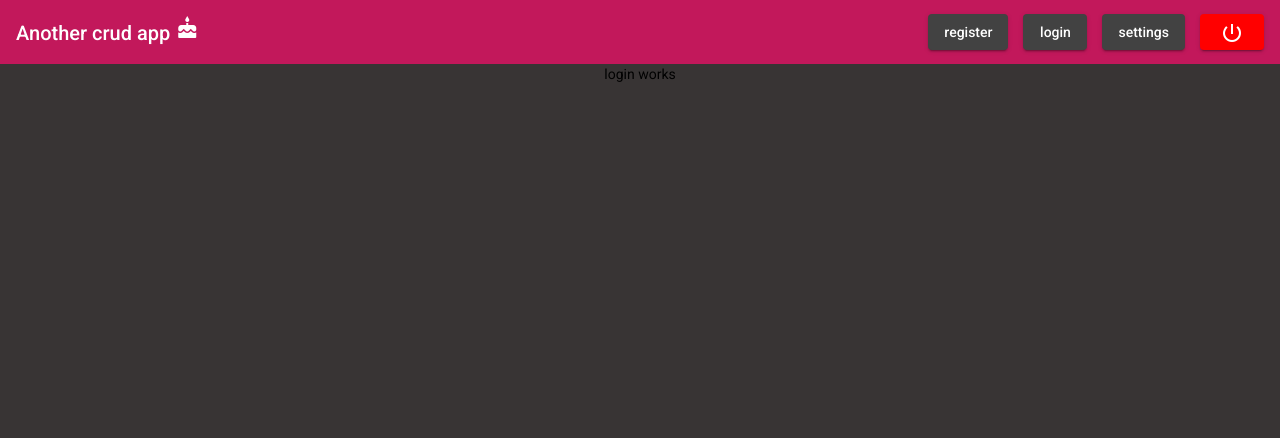
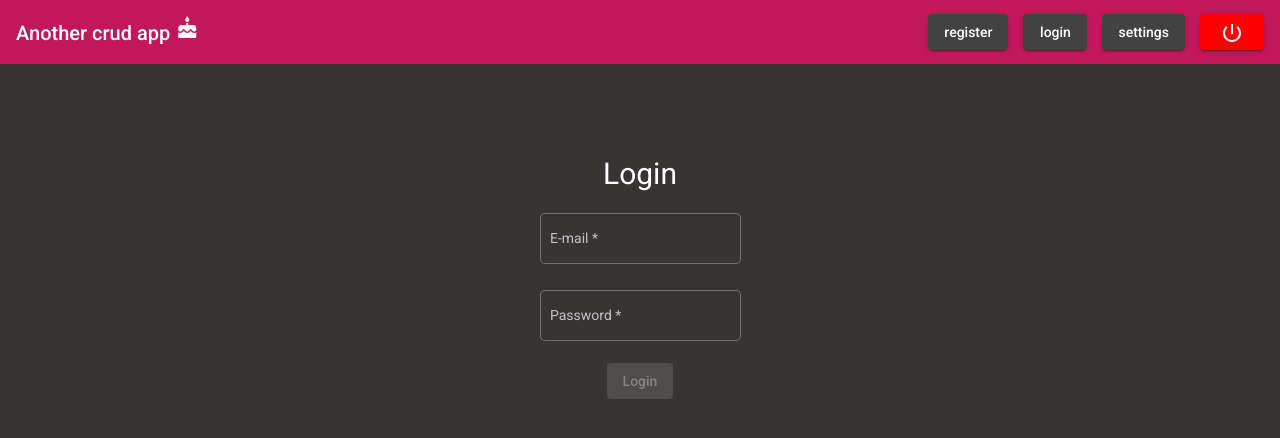
Before and after one commit to oDs1337/register-login-crud, an Angular app: page /login in a window 1280 px wide. Shown: the top 438 px of the page. Built offline with nearby package versions, Linux system fonts and the light colour scheme.

Commit message:
login component with style and form

```diff
--- a/src/app/login/login.component.css
+++ b/src/app/login/login.component.css
@@ -1,6 +1,14 @@
-.test{
-  margin-top: -12px;
-  width: 100%;
-  height: 100%;
-  background-color: rgb(56,52,52);
+.form{
+  margin-top: 100px;
+  display: flex;
+  flex-direction: column;
+  color: white;
 }
+.form_title{
+  font-size: 30px;
+  margin-bottom: 25px;
+}
+.form_title, .form_submit{
+  display: flex;
+  justify-content: center;
+}
--- a/src/app/login/login.component.html
+++ b/src/app/login/login.component.html
@@ -1 +1,30 @@
-<p>login works</p>
+<div class="form">
+  <div class="form_title">
+    <span>Login</span>
+  </div>
+  <form [formGroup]="loginForm" (ngSubmit)="onSubmit(loginForm.value)">
+
+    <div class="form_input_email">
+      <mat-form-field appearance="outline">
+        <mat-label>E-mail</mat-label>
+        <input matInput [formControl]="email">
+        <mat-error *ngIf="email.invalid">dsa</mat-error>
+      </mat-form-field>
+    </div>
+
+    <div class="form_input_password">
+      <mat-form-field appearance="outline">
+        <mat-label>Password</mat-label>
+        <input matInput type="password" [formControl]="password">
+        <mat-error *ngIf="email.invalid">gfdgdf</mat-error>
+      </mat-form-field>
+    </div>
+
+    <div class="form_submit">
+      <button mat-raised-button type="submit" [disabled]="loginForm.invalid">Login</button>
+    </div>
+
+  </form>
+
+
+</div>
--- a/src/app/login/login.component.ts
+++ b/src/app/login/login.component.ts
@@ -1,4 +1,8 @@
 import { Component, OnInit } from '@angular/core';
+import { Account } from '../account';
+import { AccountsService } from '../accounts.service';
+import { FormBuilder, FormControl, FormGroup, Validators } from '@angular/forms';
+
 
 @Component({
   selector: 'app-login',
@@ -7,9 +11,36 @@ import { Component, OnInit } from '@angular/core';
 })
 export class LoginComponent implements OnInit {
 
-  constructor() { }
+  loginForm!: FormGroup;
+
+  constructor(private fb: FormBuilder, private accountService: AccountsService) { }
 
   ngOnInit(): void {
+    this.loginForm = this.fb.group({
+      email: ['',[
+        Validators.required,
+        Validators.minLength(1),
+        Validators.maxLength(9),
+      ]],
+      password: ['',[
+        Validators.required,
+        Validators.minLength(1),
+        Validators.maxLength(9),
+      ]],
+    })
+
+  }
+
+  get email(){
+    return this.loginForm.get('email') as FormControl;
+  }
+
+  get password(){
+    return this.loginForm.get('password') as FormControl;
+  }
+
+  onSubmit(data: any){
+    console.log(data);
   }
 
 }
--- a/src/app/register/register.component.ts
+++ b/src/app/register/register.component.ts
@@ -69,6 +69,7 @@ export class RegisterComponent implements OnInit {
 
   fetchData(): void{
     this.users = this.accountService.getUsers();
+    console.log(this.users);
   }
 
 }
```
